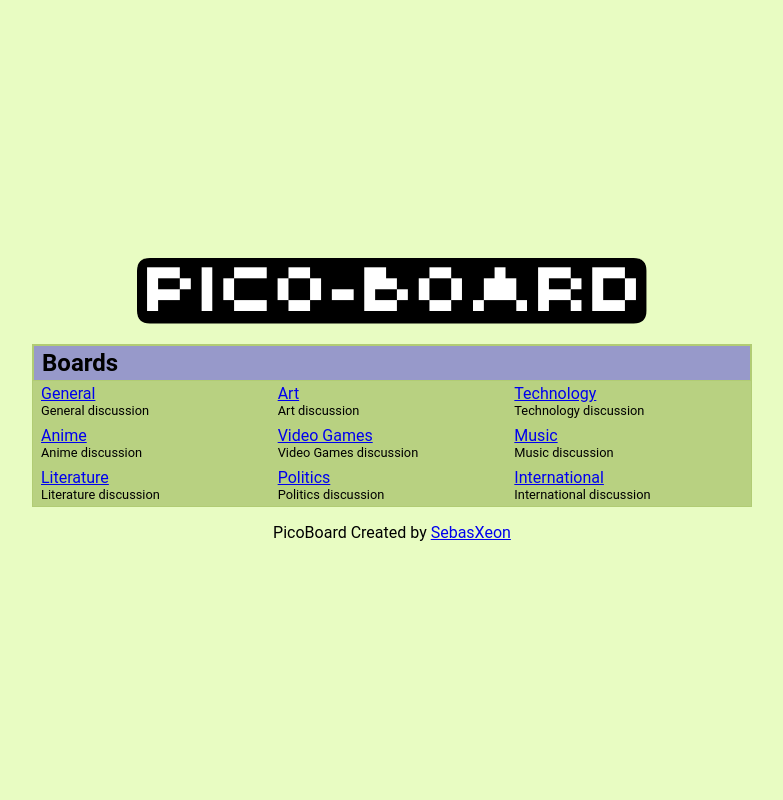
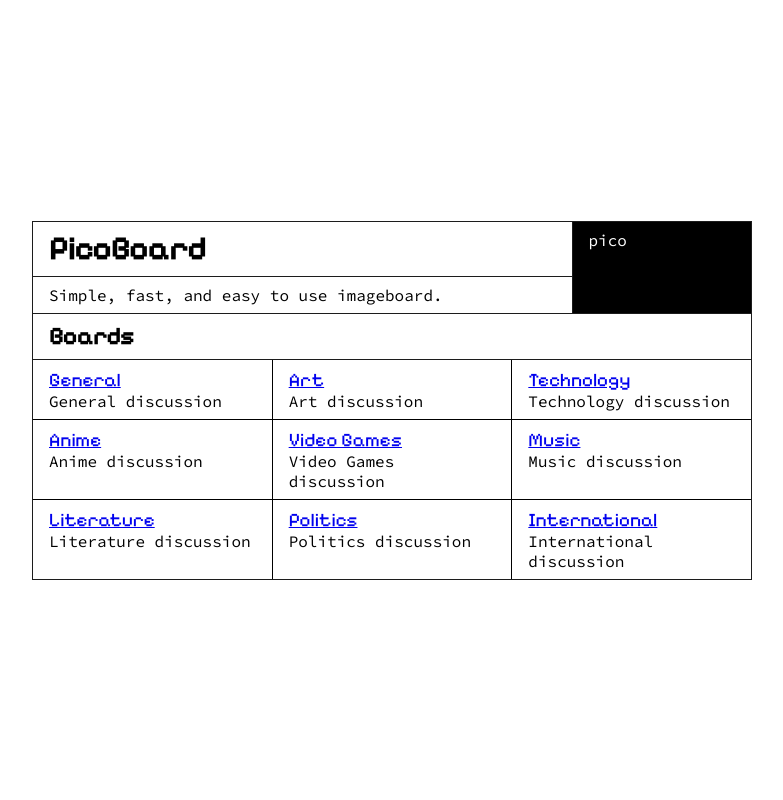
Before and after one commit to SebasXeon/PicoBoard, a PHP site: page / in a window 1280 px wide. Shown: the whole page, without its empty margins (248-1031 px from the left). Run offline with PHP 8.4, Linux system fonts and the light colour scheme; data comes from the database, SQL or seed files in the repository.

Commit message:
Update home.php and styles.css files

```diff
--- a/app/views/home.php
+++ b/app/views/home.php
@@ -1,32 +1,38 @@
 <?php
     $layout = 'app/views/layouts/MainLayout.php';
     require_once('app/core/layout.php');
-
     $boards = $page['boards'];
 ?>
 
-<div class="h-container">
-    <div class="h-banner">
-        <img src="/images/logo.png" alt="PICO-BOARD" class="h-logo" />
+<div class="h-container b-full">
+    <div class="h-top b-bottom">
+        <div class="h-top-section  h-top-section-left">
+            <div class="h-top-title b-bottom padded">
+                <h1>PicoBoard</h1>
+            </div>
+            <div class="h-top-desc padded">
+                <p>Simple, fast, and easy to use imageboard.</p>
+            </div>
+        </div>
+        <div class="h-top-section b-left padded inverse">
+            pico
+        </div>
     </div>
-    <div class="h-content">
-        <div class="h-section">
-            <div class="h-section-header">
+    <div class="h-body">
+        <div class="h-b-row">
+            <div class="h-row-title padded b-bottom">
                 <h2>Boards</h2>
             </div>
-            <div class="h-section-content">
-                <?php foreach ($boards as $board) { ?>
-                    <div class="h-section-item">
-                        <a href="/<?php echo $board->url; ?>/" class="h-section-i-link"><?php echo $board->title; ?></a>
-                        <span class="h-section-i-desc"> <?php echo $board->description; ?> </span>
-                    </div>
-                <?php } ?>
+            <div class="h-row-content">
+                <div class="h-row-list inverse">
+                    <?php foreach($boards as $board): ?>
+                        <div class="h-row-item padded normal">
+                            <a href="<?= $board->url ?>/"><?= $board->title ?></a>
+                            <span><?= $board->description ?></span>
+                        </div>
+                    <?php endforeach; ?>
+                </div>
             </div>
         </div>
     </div>
-    <div class="h-footer">
-        <div class="h-footer-content">
-            <span class="h-footer-item">PicoBoard</span>
-            <span class="h-footer-item">Created by <a href="https://github.com/SebasXeon" target="_blank">SebasXeon</a></span>
-    </div>
 </div>
--- a/public/css/styles.css
+++ b/public/css/styles.css
@@ -1,4 +1,4 @@
-@import url('themes/pico.css');
+@import url('themes/picoboard.css');
 * {
     margin: 0;
     padding: 0;
@@ -9,6 +9,9 @@ body {
     font-family: var(--main-font-family);
     background-color: var(--main-bg-color);
 }
+h1, h2, h3, h4, h5, h6, a {
+    font-family: var(--second-font-family);
+}
 main {
     width: 100%;
     min-height: 100vh;
@@ -16,6 +19,45 @@ main {
     justify-content: center;
     align-items: center;
     flex-direction: column;
+    gap: 1rem;
+}
+
+/* Common */
+.b-full {
+    border: 1px solid var(--main-border-color);
+}
+.b-left {
+    border-left: 1px solid var(--main-border-color);
+}
+.b-right {
+    border-right: 1px solid var(--main-border-color);
+}
+.b-top {
+    border-top: 1px solid var(--main-border-color);
+}
+.b-bottom {
+    border-bottom: 1px solid var(--main-border-color);
+}
+.padded{
+    padding: .5rem 1rem;
+}
+.inverse {
+    background-color: var(--main-text-color);
+    color: var(--main-bg-color);
+}
+.normal {
+    background-color: var(--main-bg-color);
+    color: var(--main-text-color);
+}
+.button {
+    padding: .5rem 1rem;
+    border-radius: 5px;
+    cursor: pointer;
+    background: var(--main-text-color);
+    color: var(--main-bg-color);
+    border: none;
+    outline: none;
+    border-radius: 0;
 }
 
 /* Home Page */
@@ -23,46 +65,32 @@ main {
     width : 100%;
     max-width: 720px;
     display: flex;
-    justify-content: center;
-    align-items: center;
     flex-direction: column;
-    gap: 1rem;
 }
-.h-container .h-logo {
-    width: 512px;
+.h-top {
+    display: grid;
+    grid-template-columns: repeat(4, 1fr);
 }
-.h-content{
-    width: 100%;
-    background: var(--main-box-bg-color);
-    border: 1px solid var(--main-border-color);
+.h-top > .h-top-section-left{
+    grid-column: 1 / 4;
 }
-.h-section-header{
-    padding: .2rem .5rem;
-    background: var(--main-post-header-color);
-    border: 1px solid var(--main-border-color);
-}
-.h-section-content{
-    padding: .2rem .5rem;
+.h-row-list {
     display: grid;
     grid-template-columns: repeat(3, 1fr);
-    gap: .5rem;
+    gap: 1px;
 }
-.h-section-item{
+.h-row-item{
     display: flex;
     flex-direction: column;
 }
-.h-section-i-desc{
-    font-size: .8rem;
+.h-row-item > a {
+    font-size: 1.2rem;
 }
 
-/* Error Page */
-.big-message{
+/* Board Page */
+.b-top{
     display: flex;
-    justify-content: center;
+    flex-direction: column;
     align-items: center;
-    flex-direction: column;
-    height: 100vh;
+    gap: 1.5rem;
 }
-.big-message h1{
-    font-size: 5rem;
-}
--- /dev/null
+++ b/public/css/themes/picoboard.css
@@ -0,0 +1,12 @@
+@import url('https://fonts.googleapis.com/css2?family=Pixelify+Sans&family=Source+Code+Pro&display=swap');
+
+:root {
+    --main-bg-color: #ffffff;
+    --main-text-color: #000000;
+    --sub-text-color: #5b5b5b;
+    --main-border-color: #1c1c1c;
+    --main-post-header-color: #ffffff;
+
+    --main-font-family: 'Source Code Pro', monospace;
+    --second-font-family: 'Pixelify Sans', sans-serif
+}
```
